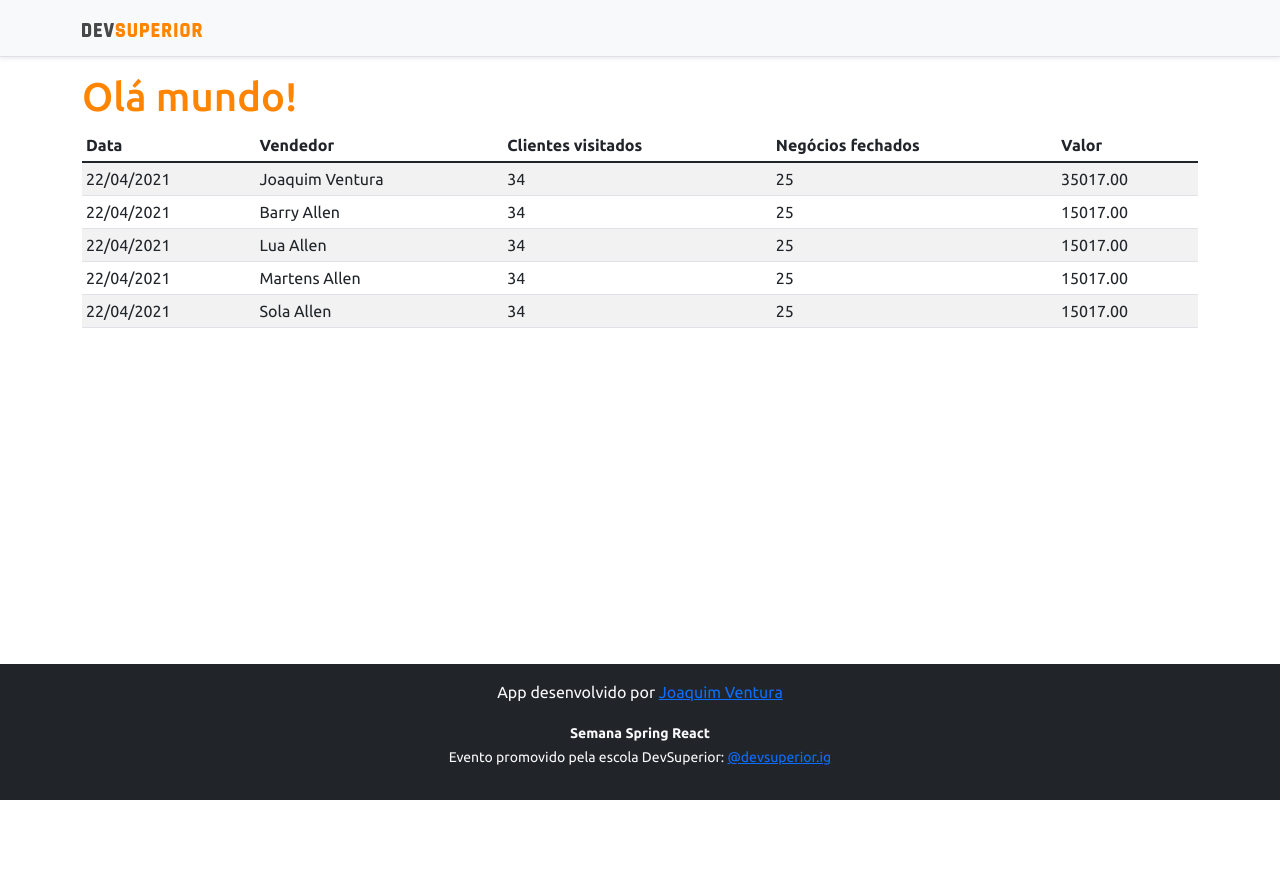
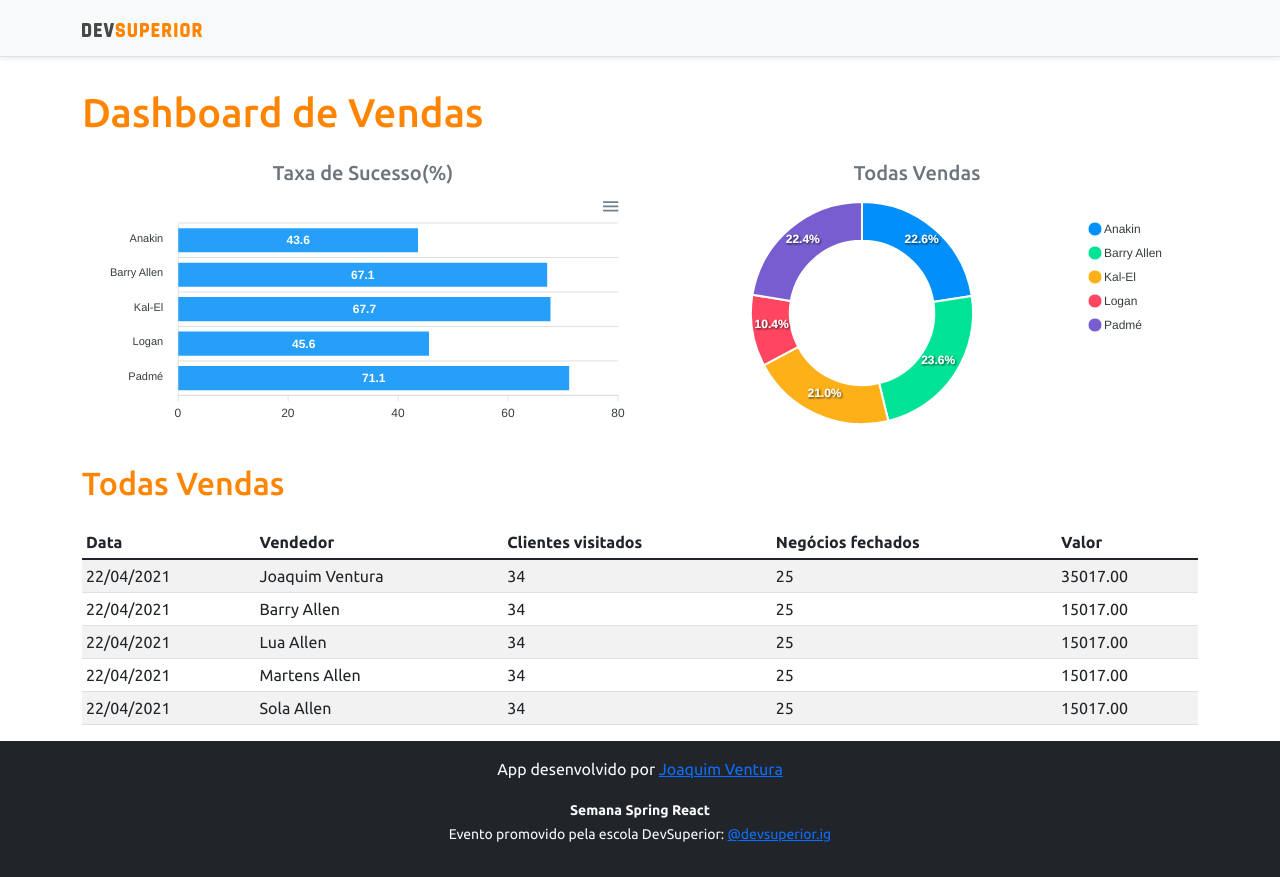
Before and after one commit to JoaquimSVentura/projeto-sds3, a React (Create React App) app in the folder frontend/: page / in a window 1280 px wide. Before the commit the page ends 800 px from the top, so only its background shows below. Built offline with nearby package versions, Linux system fonts and the light colour scheme.

Commit message:
Static charts

```diff
--- a/frontend/src/App.tsx
+++ b/frontend/src/App.tsx
@@ -1,13 +1,29 @@
 import Footer from "assets/components/Footer";
 import NavBar from "assets/components/Navbar";
 import DataTable from "assets/components/DataTable";
+import BarChart from "assets/components/BarChart";
+import DonutChart from "assets/components/DonutChart";
 
 function App() {
   return (
     <>
       <NavBar />
       <div className="container">
-        <h1 className="text-primary">Olá mundo!</h1>
+        <h1 className="text-primary py-3">Dashboard de Vendas</h1>
+        <div className="row px-3">
+          <div className="col-sm-6">
+            <h5 className="text-center text-secondary">Taxa de Sucesso(%)</h5>
+            <BarChart />
+          </div>
+          <div className="col-sm-6">
+            <h5 className="text-center text-secondary">Todas Vendas</h5>
+            <DonutChart />
+          </div>
+        </div>
+
+        <div className="py-3">
+          <h2 className="text-primary">Todas Vendas</h2>
+        </div>
 
         <DataTable />
       </div>
--- /dev/null
+++ b/frontend/src/assets/components/BarChart/index.tsx
@@ -0,0 +1,34 @@
+import Chart from 'react-apexcharts'
+
+const BarChart = () => {
+  const options = {
+    plotOptions: {
+      bar: {
+        horizontal: true,
+      }
+    },
+  };
+
+  const mockData = {
+    labels: {
+      categories: ['Anakin', 'Barry Allen', 'Kal-El', 'Logan', 'Padmé']
+    },
+    series: [
+      {
+        name: "% Sucesso",
+        data: [43.6, 67.1, 67.7, 45.6, 71.1]
+      }
+    ]
+  };
+
+  return (
+    <Chart
+      options={{ ...options, xaxis: mockData.labels }}
+      series={mockData.series}
+      type="bar"
+      height= "240"
+    />
+  );
+};
+
+export default BarChart;
--- /dev/null
+++ b/frontend/src/assets/components/DonutChart/index.tsx
@@ -0,0 +1,26 @@
+import Chart from 'react-apexcharts'
+
+const DonutChart = () => {
+
+  const mockData = {
+    series: [477138, 499928, 444867, 220426, 473088],
+    labels: ['Anakin', 'Barry Allen', 'Kal-El', 'Logan', 'Padmé']
+  }
+
+  const options = {
+    legend: {
+      show: true
+    }
+  }
+
+  return (
+    <Chart
+      options={{ ...options, labels: mockData.labels }}
+      series={mockData.series}
+      type="donut"
+      height="240"
+    />
+  );
+};
+
+export default DonutChart;
```
